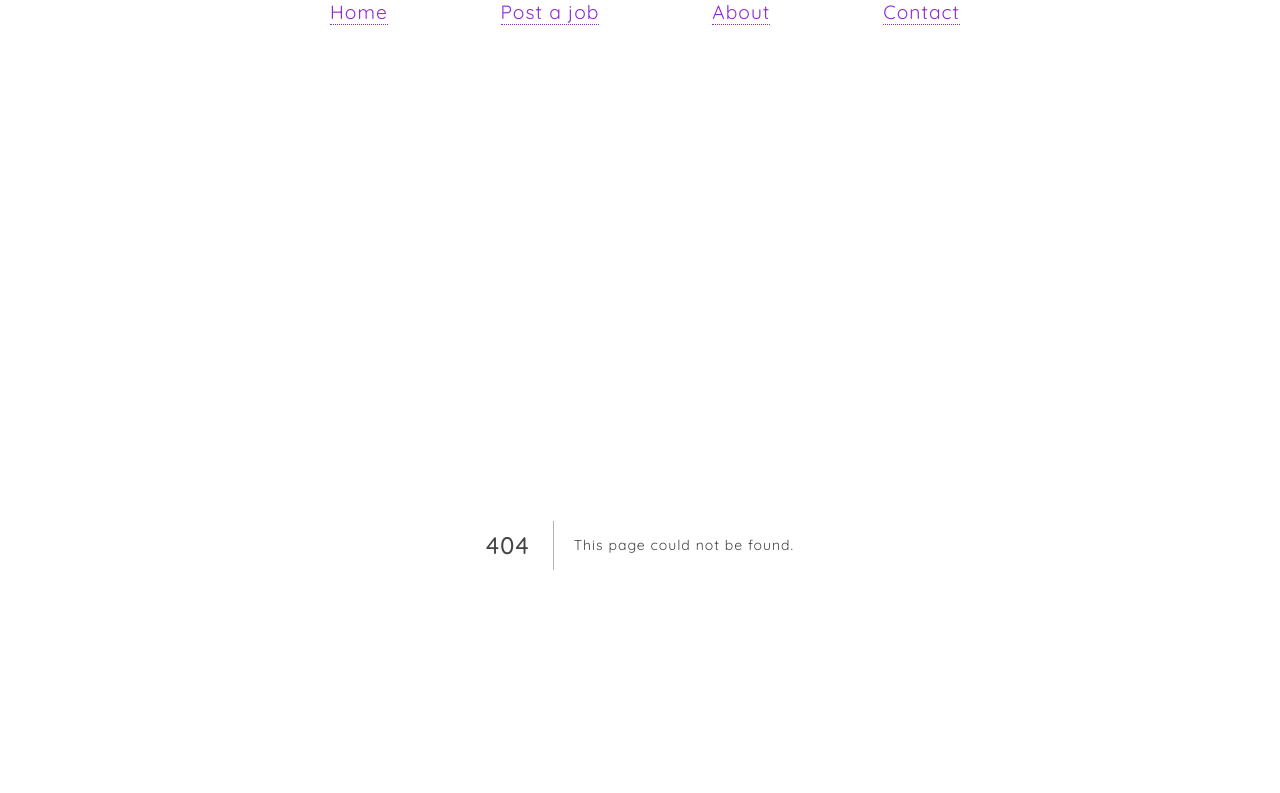
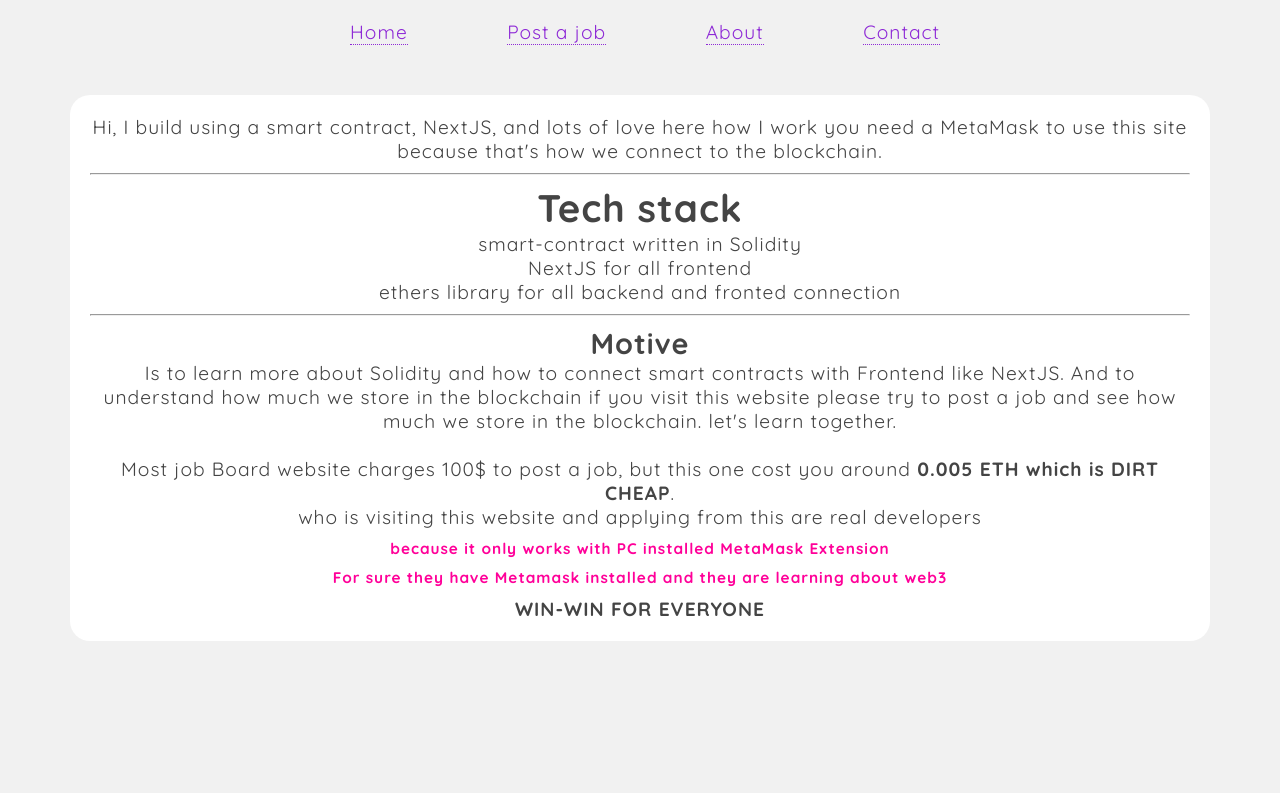
Before and after one commit to itsanishjain/web3-job-board, a Next.js app: page /about in a window 1280 px wide. Before the commit this address had no page. Shown: the top 793 px of the page. Built offline with nearby package versions, Linux system fonts and the light colour scheme.

Commit message:
added about page and remove unused code

```diff
--- a/pages/_app.js
+++ b/pages/_app.js
@@ -1,14 +1,8 @@
 import Layout from "../src/components/Layout";
 import "../styles/globals.css";
-
 import { ToastContainer } from "react-toastify";
-// import toast from "../src/components/Toast";
 
 function MyApp({ Component, pageProps }) {
-  // React.useEffect(() => {
-  //   toast({ type: "info", message: "Hello world!" });
-  // }, []);
-
   return (
     <Layout>
       <Component {...pageProps} />
--- /dev/null
+++ b/pages/about.js
@@ -0,0 +1,45 @@
+import React from "react";
+
+export default function about() {
+  return (
+    <div className="recipe">
+      Hi, I build using a smart contract, NextJS, and lots of love here how I
+      work you need a MetaMask to use this site because that&apos;s how we
+      connect to the blockchain.
+      <br />
+      <hr />
+      <h1>Tech stack</h1>
+      <p> smart-contract written in Solidity</p>
+      <p>NextJS for all frontend</p>
+      <p>ethers library for all backend and fronted connection</p>
+      <hr />
+      <h2>Motive</h2>
+      <p>
+        Is to learn more about Solidity and how to connect smart contracts with
+        Frontend like NextJS. And to understand how much we store in the
+        blockchain if you visit this website please try to post a job and see
+        how much we store in the blockchain. let&apos;s learn together.
+      </p>
+      <br />
+      <p>
+        Most job Board website charges 100$ to post a job, but this one cost you
+        around <b>0.005 ETH which is DIRT CHEAP</b>.
+      </p>
+      <p>
+        who is visiting this website and applying from this are real developers
+        <ul>
+          <li className="error">
+            because it only works with PC installed MetaMask Extension
+          </li>
+          <li className="error">
+            For sure they have Metamask installed and they are learning about
+            web3
+          </li>
+        </ul>
+      </p>
+      <p>
+        <b>WIN-WIN FOR EVERYONE</b>
+      </p>
+    </div>
+  );
+}
--- a/src/components/NavigationBar.js
+++ b/src/components/NavigationBar.js
@@ -11,10 +11,10 @@ export default function NavigationBar() {
         <Link href="/post_job">
           <a className="site-header-categories-a">Post a job</a>
         </Link>
-        <Link href="/post_job">
+        <Link href="/about">
           <a className="site-header-categories-a">About</a>
         </Link>
-        <Link href="/post_job">
+        <Link href="https://twitter.com/itsanishjain">
           <a className="site-header-categories-a">Contact</a>
         </Link>
       </nav>
--- a/styles/globals.css
+++ b/styles/globals.css
@@ -36,8 +36,7 @@ nav {
   display: flex;
   justify-content: space-between;
   align-items: flex-end;
-  margin-bottom: 120px;
-  /* background-color: red; */
+  margin-bottom: 20px;
 }
 .navbar {
   max-width: 50%;
@@ -47,7 +46,6 @@ nav {
 /* media query */
 @media only screen and (max-width: 800px) {
   .navbar {
-    background-color: lightblue;
     max-width: 90%;
   }
 }
@@ -157,8 +155,8 @@ h3 {
   position: relative;
   text-align: center;
   padding: 0 20px 30px 20px;
-  margin:30px;
-  padding:20px
+  margin: 30px;
+  padding: 20px;
 }
 .recipe img {
   width: 100px;
@@ -244,6 +242,13 @@ a {
   animation: spin 2s linear infinite;
 }
 
+.loader-center {
+  max-width: 20%;
+  margin: 0 auto;
+  display: flex;
+  justify-content: center;
+}
+
 @keyframes spin {
   0% {
     transform: rotate(0deg);
@@ -286,17 +291,8 @@ a {
 }
 
 .badge {
-  /* margin-top: 30px; */
-  /* border-radius: 36px; */
   color: #f1f1f1;
   background: #ff0099;
   border: 0;
-  padding:"10px"
-  /* text-transform: uppercase; */
-  /* font-weight: 700; */
-  /* font-size: 0.8em; */
-  /* display: block; */
-
-  /* letter-spacing: 2px; */
-  /* cursor: pointer; */
+  padding: "10px";
 }
```
Also changed, not shown: pages/index.js (+12 -6 lines), src/components/Admin.js (+27 -6 lines), src/components/Board.js (+11 -30 lines).
